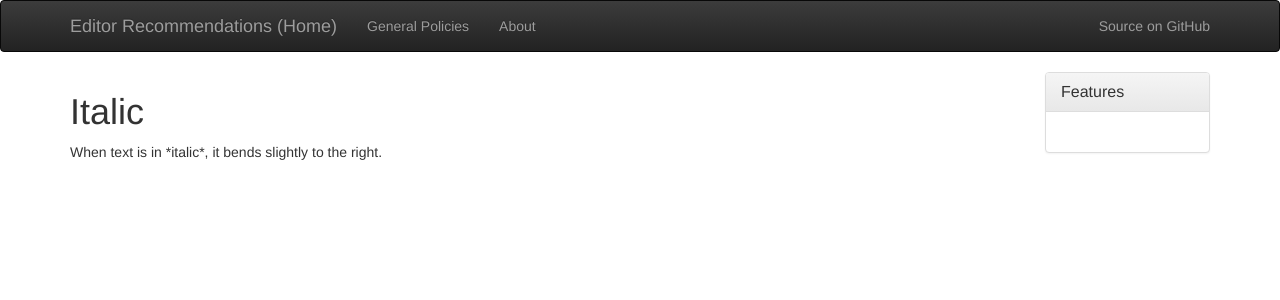
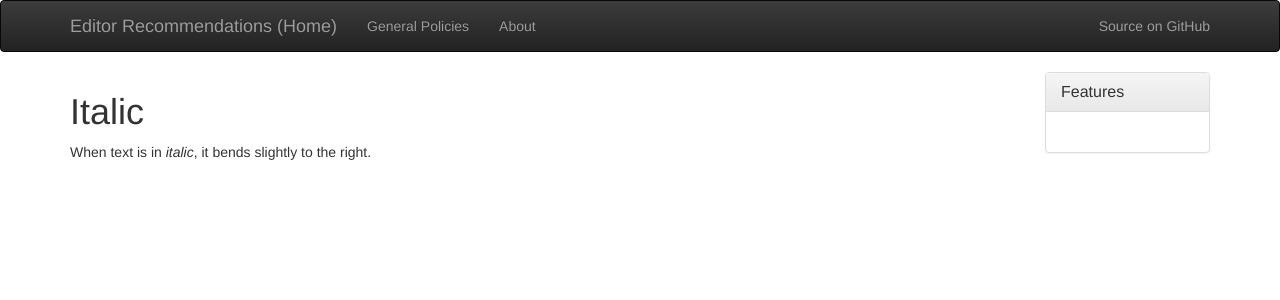
Before and after one commit to ckeditor/editor-recommendations, a Jekyll site: the page built from _features/italic.md, in a window 1280 px wide. Shown: the top 300 px of the page. Built offline with Jekyll 4.4.1, drawn with Linux system fonts in a browser that asks for light colours.

Commit message:
Fixed the feature template so the imported MD text gets rendered.

```diff
--- a/_includes/feature.html
+++ b/_includes/feature.html
@@ -2,13 +2,13 @@
     <div class="col-md-10">
         <h1>{{ page.feature.name }}</h1>
 
-        {{ description }}
+        {{ description | markdownify }}
 
         {% if notes %}
 
         <h2>Notes</h2>
 
-        {{ notes }}
+        {{ notes | markdownify }}
 
         {% endif %}
     </div>
```
